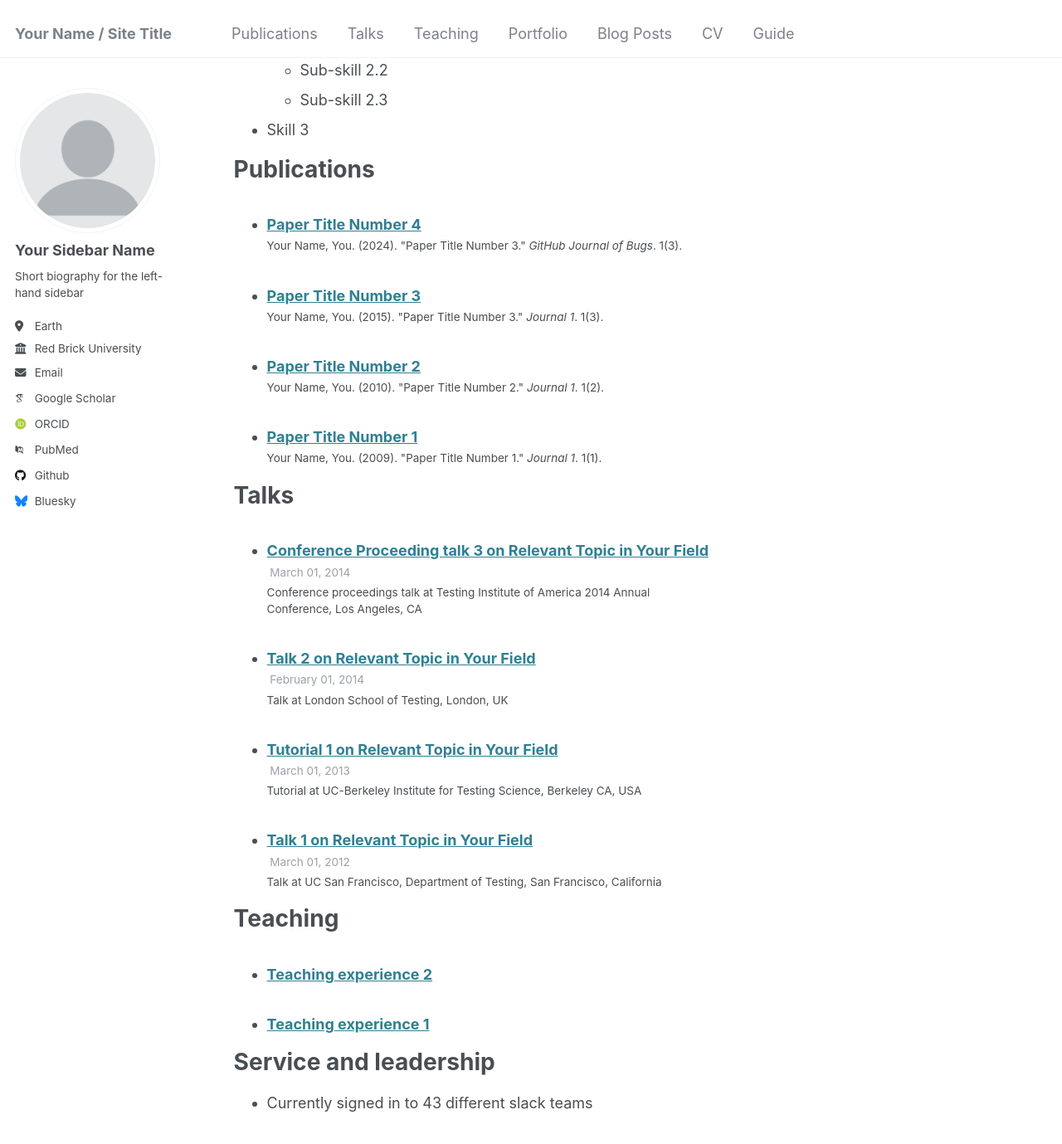
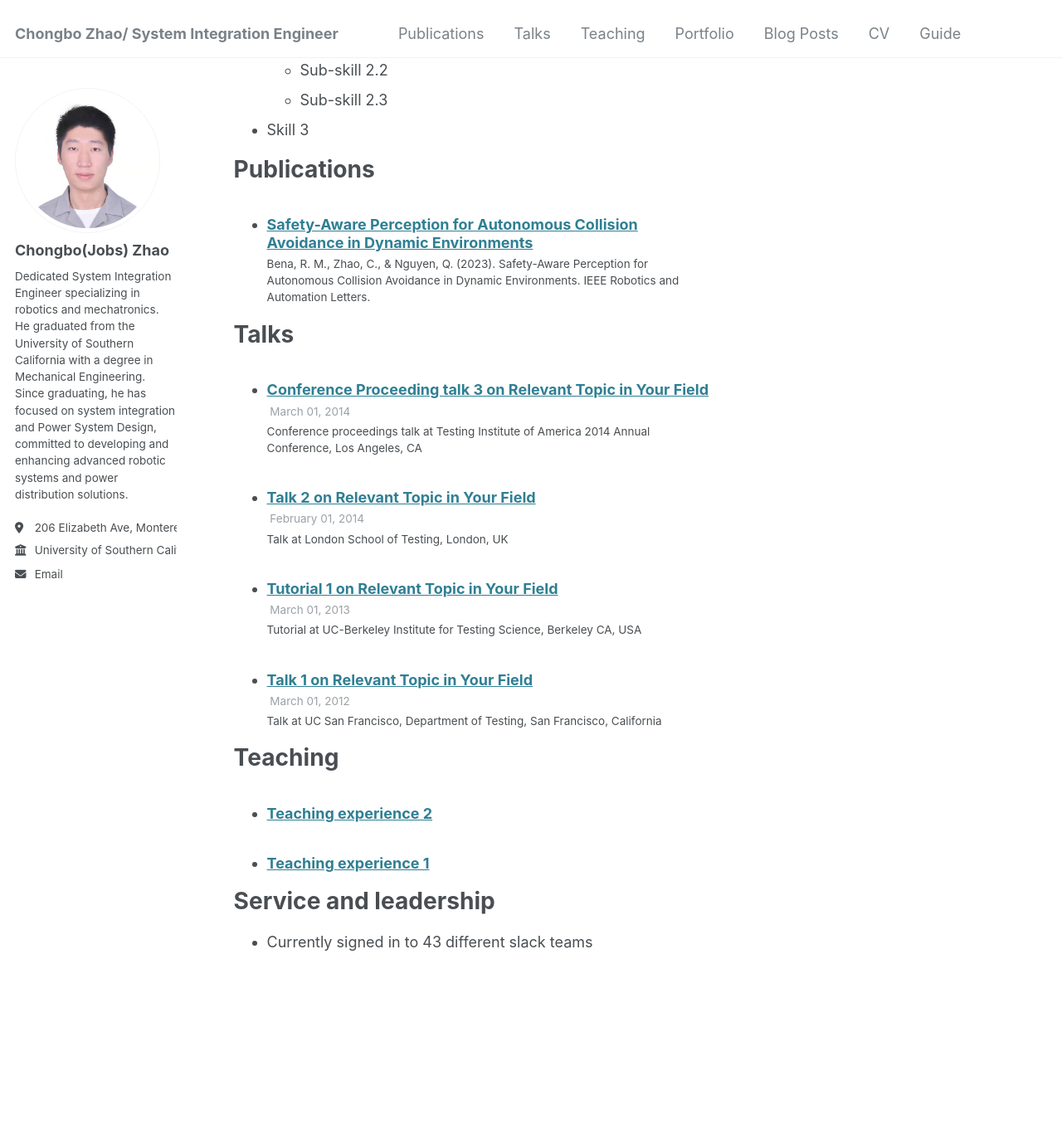
Before and after one commit to jobsZhao99/jobsZhao99.github.io, a Jekyll site: the page built from _pages/cv.md, in a window 1280 px wide and 1400 px high, scrolled down 899 px. Shown: the top 1379 px of the window at 83% size. Built offline with Jekyll 4.4.1, drawn with Linux system fonts in a browser that asks for light colours; some web fonts are replaced; some of the changed text lies outside the part shown.

Commit message:
first commit

```diff
--- a/_config.yml
+++ b/_config.yml
@@ -8,35 +8,35 @@
 
 # Basic Site Settings
 locale                   : "en-US"
-title                    : "Your Name / Site Title"
+title                    : "Chongbo Zhao/ System Integration Engineer"
 title_separator          : "-"
-name                     : &name "Your Name"
-description              : &description "personal description"
-url                      : https://academicpages.github.io # the base hostname & protocol for your site e.g. "https://[your GitHub username].github.io"
+name                     : &name "Chongbo Zhao"
+description              : &description "Chongbo Zhao is a dedicated System Integration Engineer specializing in robotics and mechatronics. He graduated from the University of Southern California with a degree in Mechanical Engineering. Since graduating, he has focused on system integration and Power System Design, committed to developing and enhancing advanced robotic systems and power distribution solutions."
+url                      : https://jobszhao99.github.io/ # the base hostname & protocol for your site e.g. "https://[your GitHub username].github.io"
 baseurl                  : "" # the subpath of your site, e.g. "/blog"
-repository               : "academicpages/academicpages.github.io"
+repository               : "jobsZhao99/jobsZhao99.github.io"
 
 # Site Author - The following control what appear as part of the author content on the side bar.
 #               If a field is blank the icon and link will not appear, otherwise it will be shown.
 #               Additional customization can be done by editing /_includes/author-profile.html
 author:
   # Biographic information
-  avatar           : "profile.png"
-  name             : "Your Sidebar Name"
+  avatar           : "./ChongboZhao.jpg"
+  name             : "Chongbo(Jobs) Zhao"
   pronouns         : # example: "she/her"
-  bio              : "Short biography for the left-hand sidebar"
-  location         : "Earth"
-  employer         : "Red Brick University"
+  bio              : "Dedicated System Integration Engineer specializing in robotics and mechatronics. He graduated from the University of Southern California with a degree in Mechanical Engineering. Since graduating, he has focused on system integration and Power System Design, committed to developing and enhancing advanced robotic systems and power distribution solutions."
+  location         : "206 Elizabeth Ave, Monterey Park, CA, 91755"
+  employer         : "University of Southern California"
   uri              : # URL
-  email            : "none@example.org"
+  email            : "jobszhao99@gmail.com"
 
   # Academic websites
   arxiv            : # URL - Update with the correct link to your profile
-  googlescholar    : "https://scholar.google.com/citations?user=PS_CX0AAAAAJ"
+  # googlescholar    : "https://scholar.google.com/citations?user=PS_CX0AAAAAJ"
   impactstory      : # URL
-  orcid            : "http://orcid.org/yourorcidurl"
+  # orcid            : "http://orcid.org/yourorcidurl"
   semantic         : # URL
-  pubmed           : "https://www.ncbi.nlm.nih.gov/pubmed/?term=john+snow"
+  # pubmed           : "https://www.ncbi.nlm.nih.gov/pubmed/?term=john+snow"
   researchgate     : # URL
   scopus           : # URL
 
@@ -44,12 +44,12 @@ author:
   bitbucket        : # Username - Update with your username on the site
   codepen          : # Username
   dribbble         : # Username
-  github           : "academicpages"
+  # github           : "academicpages"
   kaggle           : # Username
   stackoverflow    : # User number or user number and name (i.e., use "1" or "1/jeff-atwood")
 
   # Social media
-  bluesky          : "bsky.app" # Replace this with you Bluesky username
+  # bluesky          : "bsky.app" # Replace this with you Bluesky username
   facebook         : # Username
   flickr           : # Username
   foursquare       : # Username
--- a/_pages/cv.md
+++ b/_pages/cv.md
@@ -12,7 +12,7 @@ redirect_from:
 Education
 ======
 * Ph.D in Version Control Theory, GitHub University, 2018 (expected)
-* M.S. in Jekyll, GitHub University, 2014
+* M.S. in Mechanical Engineer, University of Southern California, 2022-2023
 * B.S. in GitHub, GitHub University, 2012
 
 Work experience
--- a/_publications/2009-10-01-paper-title-number-1.md
+++ b/_publications/2009-10-01-paper-title-number-1.md
@@ -1,14 +1,14 @@
 ---
-title: "Paper Title Number 1"
+title: "Safety-Aware Perception for Autonomous Collision Avoidance in Dynamic Environments"
 collection: publications
 category: manuscripts
 permalink: /publication/2009-10-01-paper-title-number-1
-excerpt: 'This paper is about the number 1. The number 2 is left for future work.'
-date: 2009-10-01
-venue: 'Journal 1'
-slidesurl: 'http://academicpages.github.io/files/slides1.pdf'
-paperurl: 'http://academicpages.github.io/files/paper1.pdf'
-citation: 'Your Name, You. (2009). &quot;Paper Title Number 1.&quot; <i>Journal 1</i>. 1(1).'
+excerpt: 'In our project, we tackled the challenge of helping drones avoid collisions by improving how they perceive their environment. Typically, drones have limited ability to detect obstacles due to restrictions in their sensing range. To solve this, we developed a method that smartly adjusts the drone’s sensors to focus on the most risky areas where collisions are likely to happen'
+date: 2023-12-01
+venue: 'IEEE Robotics and Automation Letters'
+# slidesurl: 'http://academicpages.github.io/files/slides1.pdf'
+paperurl: 'https://doi.org/10.48550/arXiv.2403.13929'
+citation: 'Bena, R. M., Zhao, C., & Nguyen, Q. (2023). Safety-Aware Perception for Autonomous Collision Avoidance in Dynamic Environments. IEEE Robotics and Automation Letters.'
 ---
 
 The contents above will be part of a list of publications, if the user clicks the link for the publication than the contents of section will be rendered as a full page, allowing you to provide more information about the paper for the reader. When publications are displayed as a single page, the contents of the above "citation" field will automatically be included below this section in a smaller font.
--- a/_publications/2010-10-01-paper-title-number-2.md
+++ /dev/null
@@ -1,14 +0,0 @@
----
-title: "Paper Title Number 2"
-collection: publications
-category: manuscripts
-permalink: /publication/2010-10-01-paper-title-number-2
-excerpt: 'This paper is about the number 2. The number 3 is left for future work.'
-date: 2010-10-01
-venue: 'Journal 1'
-slidesurl: 'http://academicpages.github.io/files/slides2.pdf'
-paperurl: 'http://academicpages.github.io/files/paper2.pdf'
-citation: 'Your Name, You. (2010). &quot;Paper Title Number 2.&quot; <i>Journal 1</i>. 1(2).'
----
-
-The contents above will be part of a list of publications, if the user clicks the link for the publication than the contents of section will be rendered as a full page, allowing you to provide more information about the paper for the reader. When publications are displayed as a single page, the contents of the above "citation" field will automatically be included below this section in a smaller font.
--- a/_publications/2015-10-01-paper-title-number-3.md
+++ /dev/null
@@ -1,14 +0,0 @@
----
-title: "Paper Title Number 3"
-collection: publications
-category: manuscripts
-permalink: /publication/2015-10-01-paper-title-number-3
-excerpt: 'This paper is about the number 3. The number 4 is left for future work.'
-date: 2015-10-01
-venue: 'Journal 1'
-slidesurl: 'http://academicpages.github.io/files/slides3.pdf'
-paperurl: 'http://academicpages.github.io/files/paper3.pdf'
-citation: 'Your Name, You. (2015). &quot;Paper Title Number 3.&quot; <i>Journal 1</i>. 1(3).'
----
-
-The contents above will be part of a list of publications, if the user clicks the link for the publication than the contents of section will be rendered as a full page, allowing you to provide more information about the paper for the reader. When publications are displayed as a single page, the contents of the above "citation" field will automatically be included below this section in a smaller font.
--- a/_publications/2024-02-17-paper-title-number-4.md
+++ /dev/null
@@ -1,13 +0,0 @@
----
-title: "Paper Title Number 4"
-collection: publications
-category: conferences
-permalink: /publication/2024-02-17-paper-title-number-4
-excerpt: 'This paper is about fixing template issue #693.'
-date: 2024-02-17
-venue: 'GitHub Journal of Bugs'
-paperurl: 'http://academicpages.github.io/files/paper3.pdf'
-citation: 'Your Name, You. (2024). &quot;Paper Title Number 3.&quot; <i>GitHub Journal of Bugs</i>. 1(3).'
----
-
-The contents above will be part of a list of publications, if the user clicks the link for the publication than the contents of section will be rendered as a full page, allowing you to provide more information about the paper for the reader. When publications are displayed as a single page, the contents of the above "citation" field will automatically be included below this section in a smaller font.
```
Also changed, not shown: images/ChongboZhao.jpg (added).
